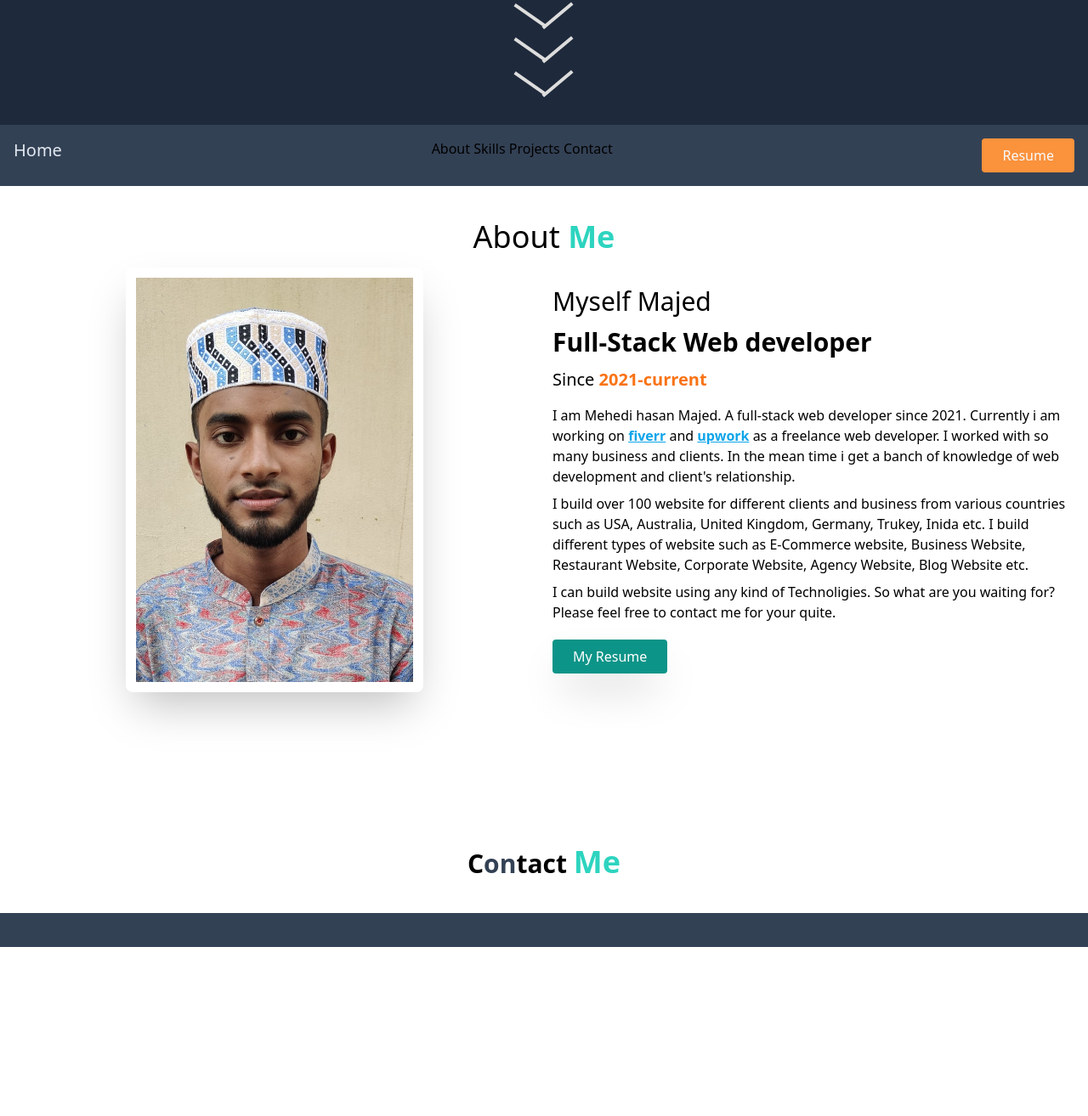
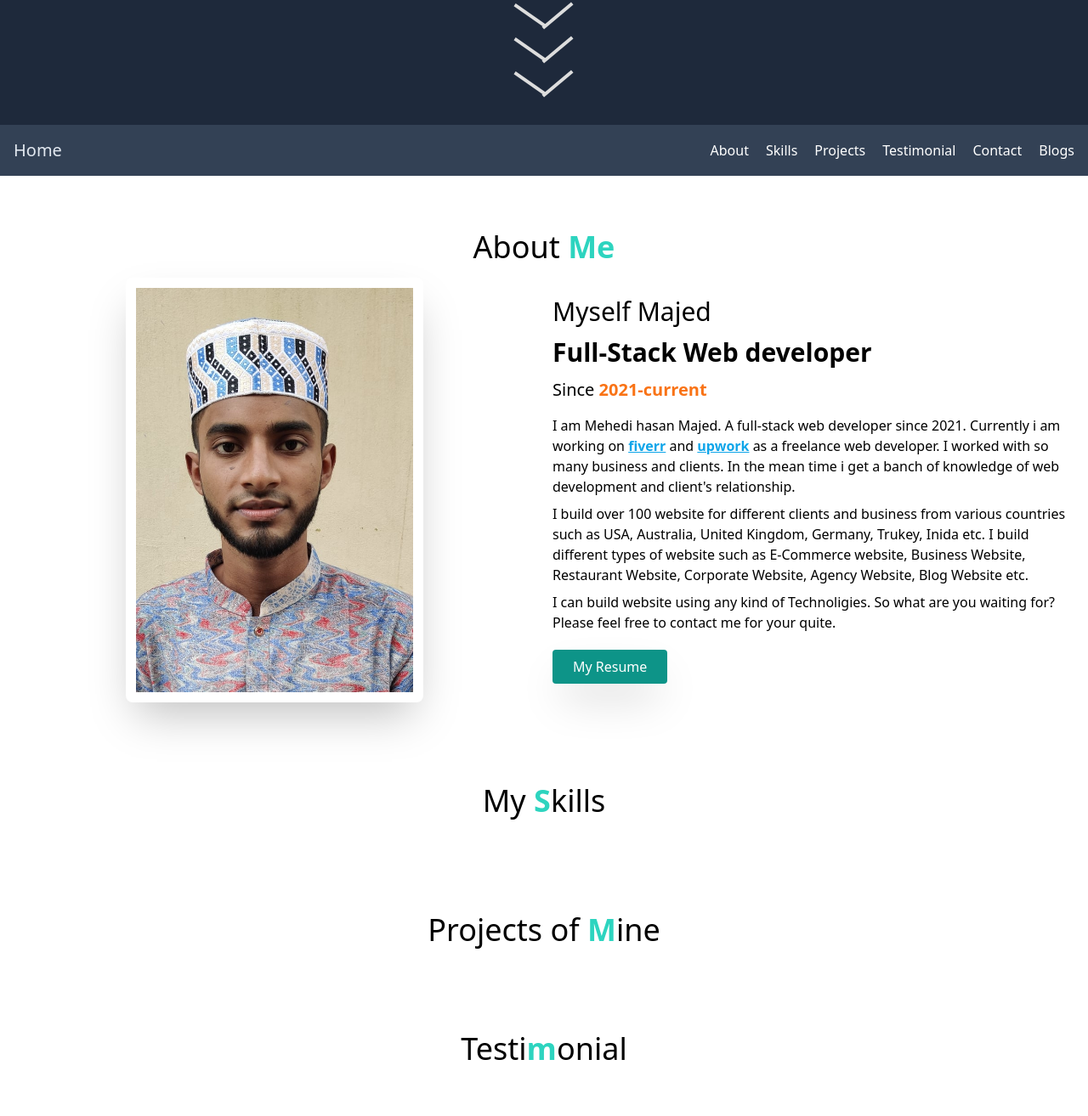
Before and after one commit to MajedHasan/Majed-s-Portfolio, a plain HTML site: page index.html in a window 1280 px wide. Shown: the part 586-1900 px from the top of the page at 85% size. Before the commit the page ends 1701 px from the top, so only its background shows below. Drawn offline with nearby package versions, Linux system fonts and the light colour scheme.

Commit message:
About Me section finilize

```diff
--- a/assets/css/style.scss
+++ b/assets/css/style.scss
@@ -55,3 +55,28 @@
 }
 
 // ================================ Hero
+
+
+
+
+
+// ================================ Menu Section
+#menu {
+    nav.menu {
+        display: flex;
+        align-items: center;
+
+        a {
+            color: #FFFFFF;
+            text-transform: capitalize;
+            margin-left: 20px;
+            transition: all 0.3s ease;
+
+            &:hover {
+                color: #DDDDDD;
+            }
+        }
+    }
+}
+
+// ================================ Menu Section
--- a/index.html
+++ b/index.html
@@ -32,8 +32,12 @@
                             Majed&CloseCurlyDoubleQuote;</span>.</h4>
                     <h3 class="text-xl md:text-2xl text-teal-400 italic">Full-Stack Web developer.</h3>
                     <div class="flex mt-5 justify-center md:justify-start">
-                        <a href="#contact" class="py-2 px-5 rounded shadow-2xl bg-orange-500 text-white">Contact Me</a>
-                        <a href="#contact" class="ml-3 py-2 px-6 rounded shadow-2xl bg-teal-600 text-white">Hire Me!</a>
+                        <a href="#contact"
+                            class="py-2 px-5 rounded shadow-2xl bg-orange-500 text-white hover:bg-orange-400 ease duration-200">Contact
+                            Me</a>
+                        <a href="#contact"
+                            class="ml-3 py-2 px-6 rounded shadow-2xl bg-teal-600 text-white hover:bg-teal-500 ease duration-200">Hire
+                            Me!</a>
                     </div>
                 </div>
                 <div class="img flex justify-center items-center opacity-[0.2]">
@@ -53,7 +57,7 @@
 
 
     <!-- ========================================== Menu ========================================== -->
-    <section class="about-section mb-5 py-4 bg-slate-700 sticky top-0" id="menu">
+    <section class="menu-section mb-5 py-4 bg-slate-700 sticky top-0" id="menu">
         <div class="container mx-auto px-4">
             <div class="flex justify-between gap-5">
                 <a href="#header" class="text-slate-200 text-xl hidden md:block">Home</a>
@@ -61,9 +65,10 @@
                     <a href="#about">About</a>
                     <a href="#skills">Skills</a>
                     <a href="#projects">Projects</a>
+                    <a href="#testimonial">Testimonial</a>
                     <a href="#contact">Contact</a>
+                    <a href="#blogs">Blogs</a>
                 </nav>
-                <a href="#" class="bg-orange-400 text-slate-50 rounded shadow-4xl py-2 px-6">Resume</a>
             </div>
         </div>
     </section>
@@ -72,7 +77,7 @@
 
 
     <!-- ========================================== About ========================================== -->
-    <section class="about-section my-5 py-5" id="about">
+    <section class="about-section my-8 py-8" id="about">
         <div class="container mx-auto px-4">
             <h2 class="text-center text-4xl mb-4">About <span class="text-teal-400 font-semibold">Me</span></h2>
             <div class="grid grid-cols-1 md:grid-cols-2 gap-5">
@@ -104,7 +109,9 @@
                         free to contact me for your quite.
                     </p>
                     <div class="flex mt-5">
-                        <a href="#contact" class="py-2 px-6 rounded shadow-2xl bg-teal-600 text-white">My Resume</a>
+                        <a href="#contact"
+                            class="py-2 px-6 rounded shadow-2xl bg-teal-600 text-white hover:bg-orange-500 ease duration-200">My
+                            Resume</a>
                     </div>
                 </div>
             </div>
@@ -115,8 +122,9 @@
 
 
     <!-- ========================================== Skills ========================================== -->
-    <section class="skills-section my-5 py-5" id="skills">
+    <section class="skills-section my-8 py-8" id="skills">
         <div class="container mx-auto px-4">
+            <h2 class="text-center text-4xl mb-4">My <span class="text-teal-400 font-semibold">S</span>kills</h2>
         </div>
     </section>
     <!-- ====================================xxx=== Skills ===xxx==================================== -->
@@ -124,11 +132,23 @@
 
 
     <!-- ========================================== Projects ========================================== -->
-    <section class="projects-section my-5 py-5" id="projects">
+    <section class="projects-section my-8 py-8" id="projects">
         <div class="container mx-auto px-4">
+            <h2 class="text-center text-4xl mb-4">Projects of <span class="text-teal-400 font-semibold">M</span>ine
+            </h2>
         </div>
     </section>
     <!-- ====================================xxx=== Projects ===xxx==================================== -->
+
+
+
+    <!-- ========================================== Testimonial ========================================== -->
+    <section class="testimonial-section my-5 py-5" id="testimonial">
+        <div class="container mx-auto px-4">
+            <h2 class="text-center text-4xl mb-4">Testi<span class="text-teal-400 font-semibold">m</span>onial
+        </div>
+    </section>
+    <!-- ====================================xxx=== Testimonial ===xxx==================================== -->
 
 
 
```
Also changed, not shown: assets/css/style.css, 1 other file.
